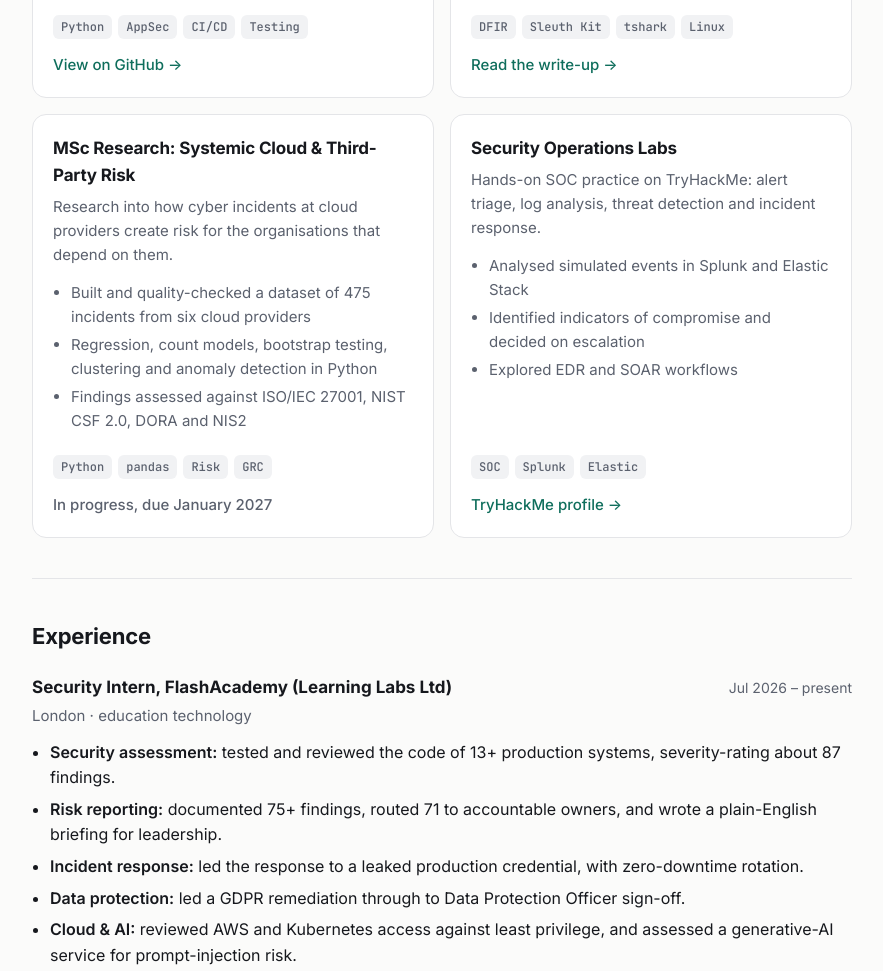
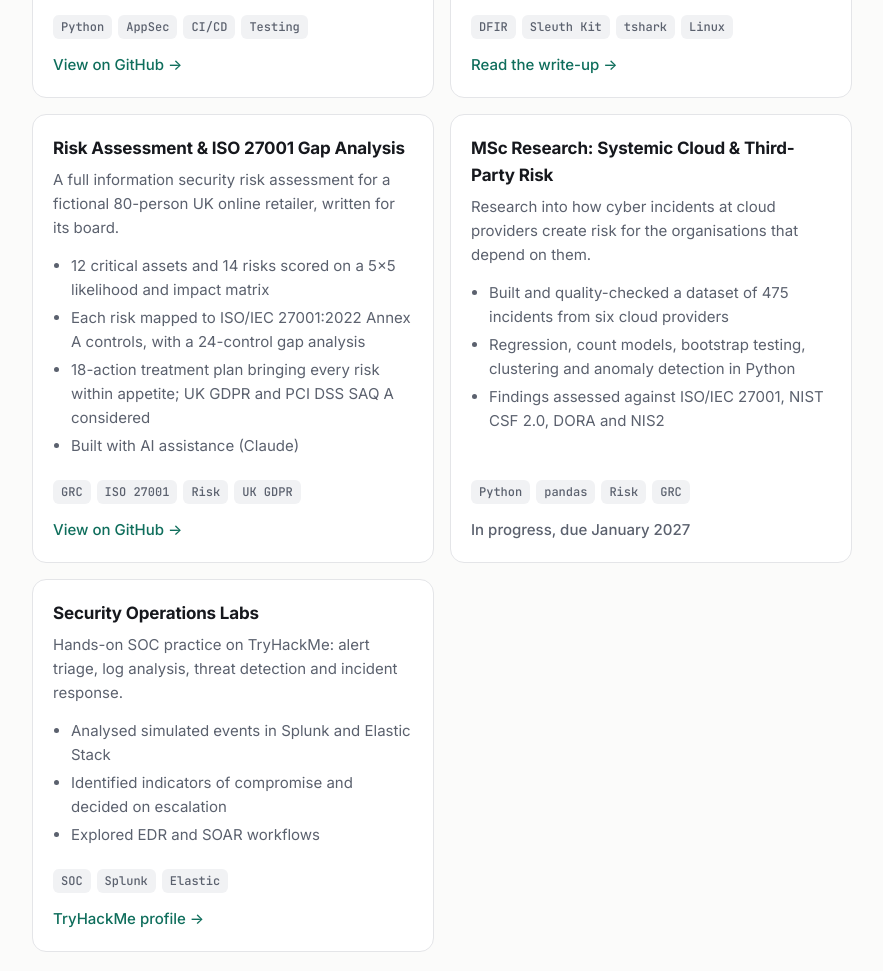
Before and after one commit to OmniaHamadd/OmniaHamadd.github.io, a plain HTML site: page index.html in a window 1280 px wide. Shown: the part 985-1956 px from the top of the page, without its empty margins (198-1081 px from the left). Drawn offline with Linux system fonts and the light colour scheme.

Commit message:
Add files via upload

```diff
--- a/index.html
+++ b/index.html
@@ -131,6 +131,19 @@ footer{border-top:1px solid var(--line);padding:28px 0 48px;color:var(--muted);f
       </article>
 
       <article class="card">
+        <h3>Risk Assessment &amp; ISO 27001 Gap Analysis</h3>
+        <p>A full information security risk assessment for a fictional 80-person UK online retailer, written for its board.</p>
+        <ul>
+          <li>12 critical assets and 14 risks scored on a 5×5 likelihood and impact matrix</li>
+          <li>Each risk mapped to ISO/IEC 27001:2022 Annex A controls, with a 24-control gap analysis</li>
+          <li>18-action treatment plan bringing every risk within appetite; UK GDPR and PCI DSS SAQ A considered</li>
+          <li>Built with AI assistance (Claude)</li>
+        </ul>
+        <div class="tags"><span class="tag">GRC</span><span class="tag">ISO 27001</span><span class="tag">Risk</span><span class="tag">UK GDPR</span></div>
+        <a class="link" href="https://github.com/OmniaHamadd/risk-assessment">View on GitHub →</a>
+      </article>
+
+      <article class="card">
         <h3>MSc Research: Systemic Cloud &amp; Third-Party Risk</h3>
         <p>Research into how cyber incidents at cloud providers create risk for the organisations that depend on them.</p>
         <ul>
```
